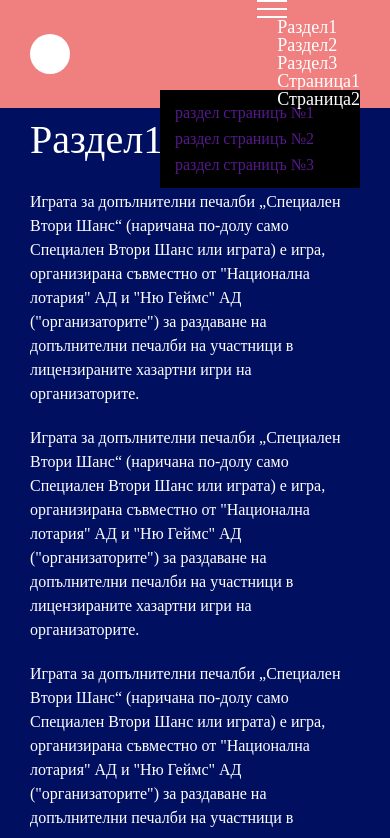
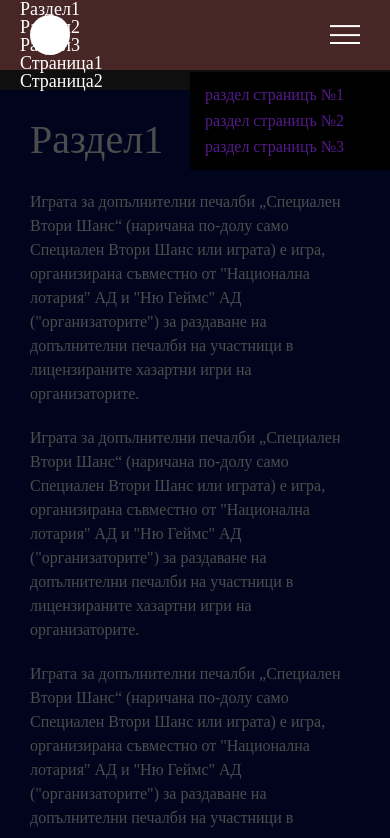
Before and after one commit to vvarvianskiy/Barbershop_project, a plain HTML site: page index.html in a window 390 px wide. Shown: the top 838 px of the page. Drawn offline with Linux system fonts and the light colour scheme.

Commit message:
burger menu 2

```diff
--- a/css/style.css
+++ b/css/style.css
@@ -168,9 +168,17 @@ body._touch .menu_arrow {
   border-right: 5px solid transparent;
   border-top: 10px solid #fff;
 }
-
 /* делаем откръвающейся меню sub_list для ПК и Мобил */
-/* End Медиа запросъ для екранов шъре чем 767 px */
+body._touch .menu_list > li._active .menu_sub_list {
+  opacity: 1;
+  visibility: visible;
+  transform: translate(0px, 0px);
+  pointer-events: all;
+}
+body._touch .menu_list > li._active .menu_arrow {
+  transform: rotate(-180deg);
+}
+/* End Медиа запросъ для екранов шъре чем 767 px для подменю */
 @media (min-width: 767px) {
   .menu_list {
     display: flex;
@@ -187,6 +195,7 @@ body._touch .menu_arrow {
     transition: all 0.3s ease 0s;
   }
 }
+/* Медиа запрос спецъалъно под меню бургер */
 @media (max-width: 767px) {
   .menu_icon {
     z-index: 5;
@@ -217,6 +226,31 @@ body._touch .menu_arrow {
     bottom: 0px;
   }
   .menu_icon span {
-    top: 45%;
+    top: 50%;
+    transform: scale(1) translate(0px, -50%);
+  }
+  .menu_icon::before {
+    top: 0;
+    transform: scale(1) translate(0px, -50%);
+  }
+  .menu_icon::after {
+    bottom: 0;
+    transform: rotate(-45) (1) translate(0px, -50%);
+  }
+  .menu_body {
+    position: fixed;
+    top: 0;
+    left: 0;
+    width: 100%;
+    height: 100%;
+    background-color: rgba(0, 0, 0, 0.7);
+    padding: 100px, 30px, 30px, 30px;
+    transition: left 0.3s ease 0ms;
+  }
+  .menu_list > li {
+    margin: 0px, 0px, 30px, 0px;
+  }
+  .menu_list > li:last-child {
+    margin-bottom: 0px;
   }
 }
--- a/js/script.js
+++ b/js/script.js
@@ -25,6 +25,14 @@ const isMobile = {
 
 if (isMobile.any()) {
   document.body.classList.add("_touch");
+  let menuArrows = document.querySelectorAll(".menu_arrow");
+  if (menuArrows.length > 0) {
+    for (let index = 0; index < menuArrows.length; index++) {
+      menuArrows.addEventListener("click", function (e) {
+        menuArrows.parentElement.classList.toggle("_active");
+      });
+    }
+  }
 } else {
   document.body.classList.add("_pc");
 }
```
